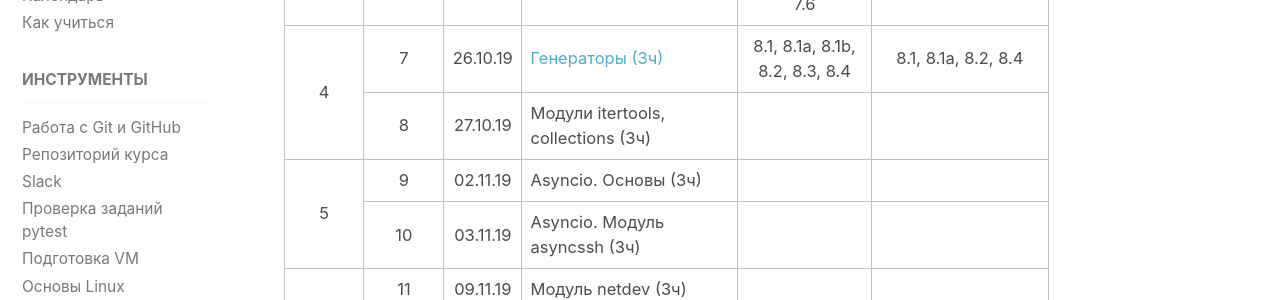
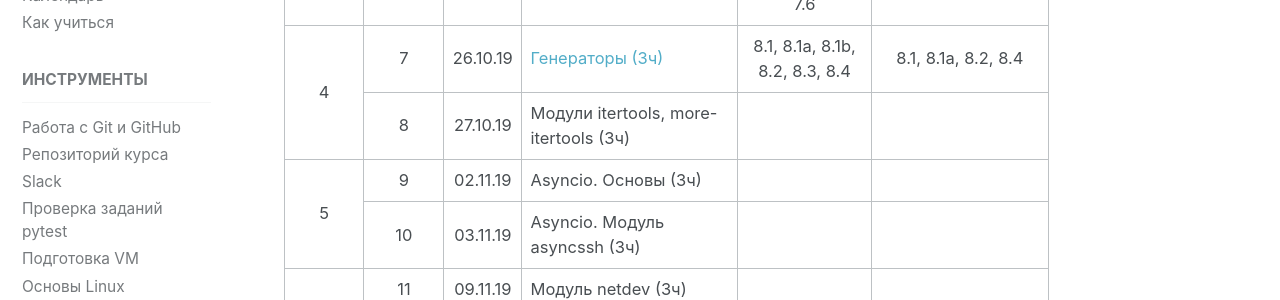
Before and after one commit to advpyneng/advpyneng.github.io, a Jekyll site: the page built from _pages/course.md, in a window 1280 px wide and 900 px high, scrolled down 568 px. Shown: the part 157-457 px from the top of the window. Built offline with Jekyll 4.4.1, drawn with Linux system fonts in a browser that asks for light colours; comment, search, counter and statistics services are not loaded.

Commit message:
08_generators

```diff
--- a/_pages/course.md
+++ b/_pages/course.md
@@ -72,7 +72,7 @@ permalink: /course/
  <tr>
     <td align="center">8</td>
     <td align="center">27.10.19</td>
-    <td>Модули itertools, collections (3ч)</td>
+    <td>Модули itertools, more-itertools (3ч)</td>
     <td align="center"></td>
     <td align="center"></td>
  </tr>
```
